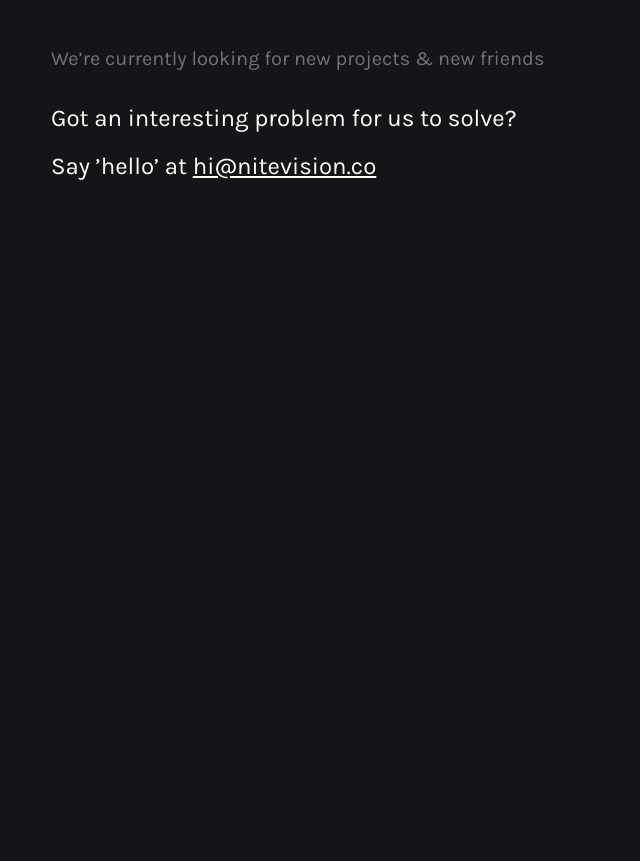
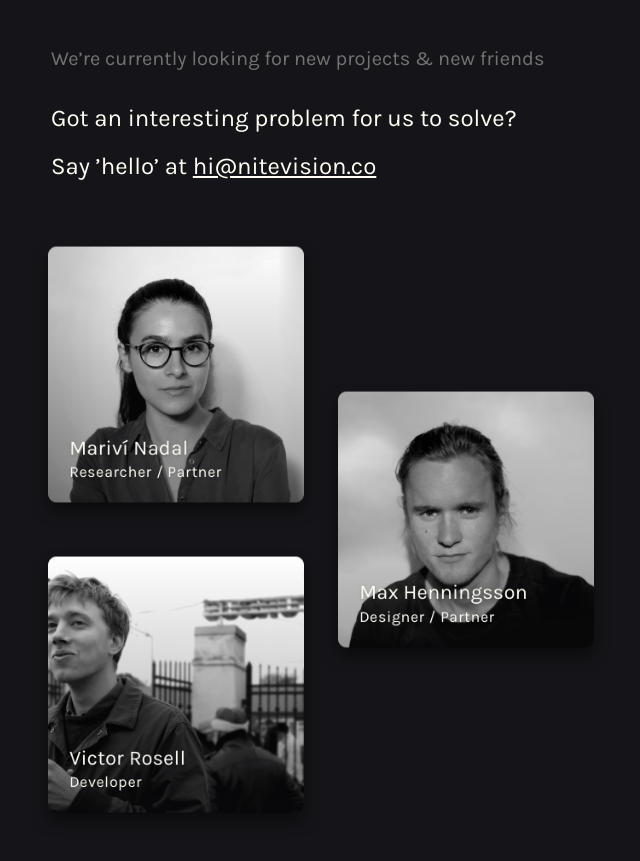
Before and after one commit to nitevision/nitevision.github.io, a plain HTML site: page index.html in a window 1280 px wide. Shown: the part 1591-2452 px from the top of the page, without its empty margins (589-1229 px from the left). Before the commit the page ends 1889 px from the top, so only its background shows below. Drawn offline with Linux system fonts and the light colour scheme.

Commit message:
add images

```diff
--- a/css/main.css
+++ b/css/main.css
@@ -68,7 +68,19 @@ svg {
 
 .fit { max-width: 100% }
 
-.rounded { border-radius: 3px }
+.photo {
+  margin: -1rem;
+  padding: 1rem;
+  max-width: 20rem;
+}
+
+.pictures {
+  display: flex;
+  flex-direction: row;
+  flex-wrap: wrap;
+  margin: -1rem;
+  overflow: hidden;
+}
 
 .logo {
   max-width: 5rem;
@@ -195,11 +207,27 @@ svg {
   }
 }
 
-@media (min-width: 52em) {
-  .lg-hide { display: none }
+@media (min-width: 40em) {
+  .photo {
+    width: 50%;
+  }
+
+  .md-mt0 {
+    margin-top: 0;
+  }
+
+  .md-mt25 {
+    margin-top: 25%;
+  }
+
+  .md-mtn25 {
+    margin-top: -25%;
+  }
 }
 
 @media (min-width: 52em) {
+  .lg-hide { display: none }
+
   .fixed-lg {
     position: fixed;
   }
--- a/index.html
+++ b/index.html
@@ -112,6 +112,17 @@
           </br>Say ’hello’ at <a href="mailto:hi@nitevision.co" class=
           "link">hi@nitevision.co</a>
       </p>
+      <div class="pictures">
+        <div class="photo md-mt0">
+          <img class="fit" src="/img/marivi.png" alt="Marivi Nadal">
+        </div>
+        <div class="photo md-mt25">
+          <img class="fit" src="/img/max.png" alt="Max Henningsson">
+        </div>
+        <div class="photo md-mtn25">
+          <img class="fit" src="/img/victor.png" alt="Victor Rosell">
+        </div>
+      </div>
     </main>
   </body>
 </html>
```
Also changed, not shown: img/background.jpg (added), img/marivi.png (added), img/max.png (added), img/victor.png (added).
